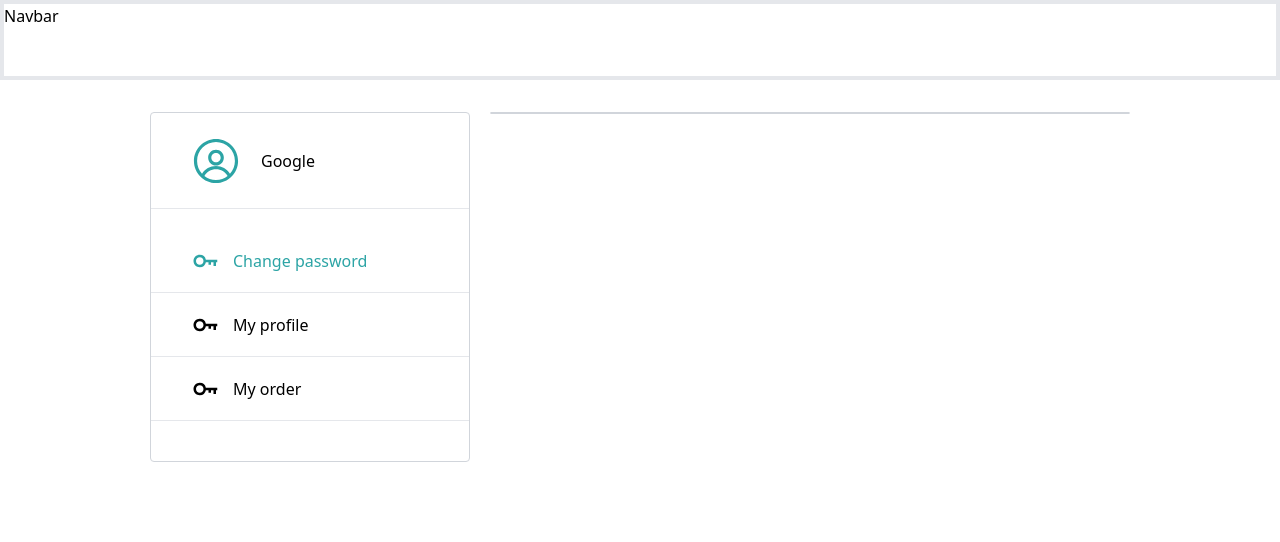
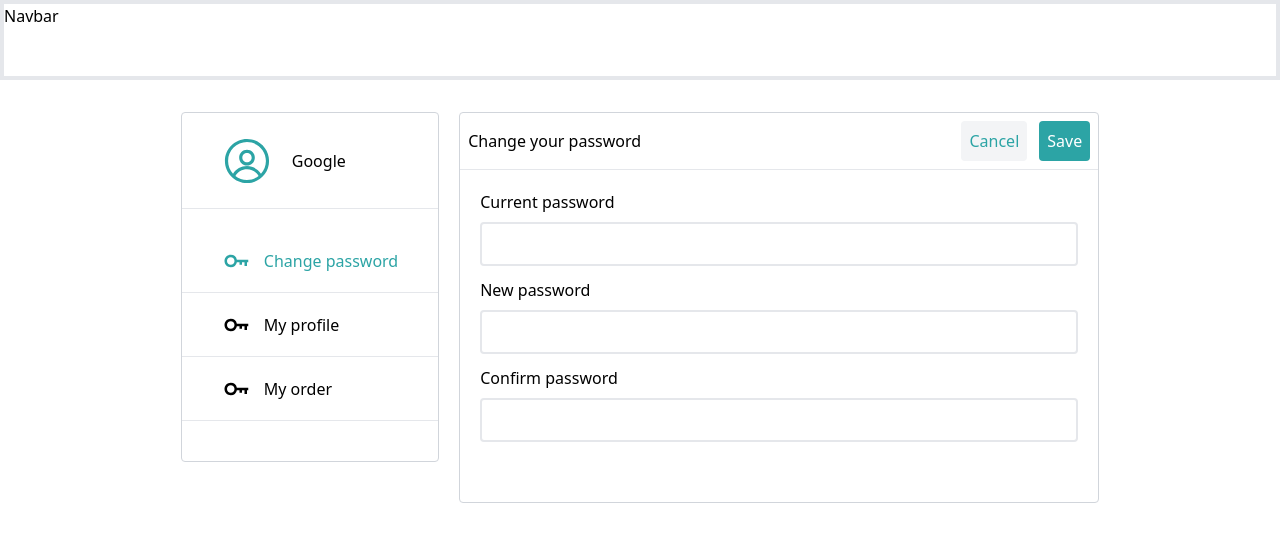
Before and after one commit to purwadhikafullstack/JCWD010803, a React (Create React App) app in the folder projects/client/: page /profile-setting in a window 1280 px wide. Shown: the top 542 px of the page. Built offline with nearby package versions, Linux system fonts and the light colour scheme.

Commit message:
fix: fix bug

```diff
--- a/projects/client/src/App.js
+++ b/projects/client/src/App.js
@@ -25,7 +25,7 @@ function App() {
         auth.onAuthStateChanged(user => {
           const userData = {
             uid: user.uid,
-            displayName: user.displayName,
+            userName: user.displayName,
             email: user.email
           };
           dispatch(setData(userData))
--- a/projects/client/src/components/user/form-change-password.jsx
+++ b/projects/client/src/components/profile-setting/form-change-password.jsx
@@ -57,7 +57,7 @@ export const FormChangePassword = () => {
                     }}
                 >
                     <Form>
-                        <div className="flex w-full border-b p-5 justify-between">
+                        <div className="flex w-full border-b p-2 justify-between">
                             <div className="my-auto">Change your password</div>
 
                             <div className="flex gap-3">
--- /dev/null
+++ b/projects/client/src/components/profile-setting/profile-setting-select-bottom.jsx
@@ -0,0 +1,11 @@
+export const ProfileSettingSelectBottom = () => {
+    return (
+        <div className="w-full">
+            <div className="flex justify-between w-full bg-bgPrimary p-5">
+                <div>Change password</div>
+                <div>Detail Profile</div>
+                <div>History order</div>
+            </div>
+        </div>
+    )
+}
--- /dev/null
+++ b/projects/client/src/components/profile-setting/profile-setting-select.jsx
@@ -0,0 +1,91 @@
+import { useSelector } from "react-redux";
+import { RxAvatar } from "react-icons/rx";
+import { BiKey } from "react-icons/bi";
+import { useState } from "react";
+
+export const ProfileSettingSelect = ({choose}) => {
+    const [click, setClick] = useState("")
+    const dataFireBase = useSelector((state) => state.firebase.value)
+	const data = useSelector((state) => state.user.value)
+
+    const clickChangePassword = () => {
+		setClick("changePassword")
+        choose("changePassword")
+	}
+    return(
+        <div className=" w-full hidden sm:flex">
+					<div className=" border rounded border-gray-300 w-full h-fit pb-10">
+						<div className="w-full h-24 px-10 gap-5 border-b flex">
+							<div className="my-auto"> {data.profileImg || dataFireBase.profileImg  ? data.profileImg  || dataFireBase.imgUrl : <RxAvatar size={"50"} color="#2CA4A5" />} </div>
+							<div className="my-auto">
+								<div className="my-auto font-bold text-gray-700"> {data.userName? data.userName : dataFireBase.userName} </div>
+								<div className="my-auto font-thin"> {data.phoneNumber || dataFireBase.phoneNumber ? data.phoneNumber || dataFireBase.phoneNumber : "Google"} </div>
+							</div>
+						</div>
+
+						<div className=" pt-5">
+							<div className={`
+							flex
+							px-10
+							w-full
+							h-16
+							gap-3
+							${click === "changePassword" ? "bg-bgPrimary" : "null"}
+							${click === "changePassword" ? "text-white" : "text-bgPrimary"}
+							border-b
+							cursor-pointer
+							`}
+								onClick={clickChangePassword}
+							>
+								<div className={`
+								my-auto
+								${click === "changePassword" ? "animate-spin" : "null"}
+								`}
+								>
+									<BiKey size={"30"} />
+								</div>
+								<div className="my-auto">Change password</div>
+							</div>
+
+							<div className={`
+							flex
+							px-10
+							w-full
+							h-16
+							gap-3
+							border-b
+							cursor-pointer
+							`}
+							>
+								<div className={`
+								my-auto
+								`}
+								>
+									<BiKey size={"30"} />
+								</div>
+								<div className="my-auto">My profile</div>
+							</div>
+							<div className={`
+							flex
+							px-10
+							w-full
+							h-16
+							gap-3
+							border-b
+							cursor-pointer
+							`}
+								onClick={clickChangePassword}
+							>
+								<div className={`
+								my-auto
+								`}
+								>
+									<BiKey size={"30"} />
+								</div>
+								<div className="my-auto">My order</div>
+							</div>
+						</div>
+					</div>
+				</div>
+    )
+}
--- a/projects/client/src/components/user/form-login-user.jsx
+++ b/projects/client/src/components/user/form-login-user.jsx
@@ -5,12 +5,14 @@ import { useState } from 'react';
 import { ErrorMessage, Field, Form, Formik } from 'formik';
 import { useDispatch, useSelector } from 'react-redux';
 import { setValue } from '../../redux/user-slice';
+import { useNavigate } from 'react-router-dom';
 
 export default function FormLoginUser() {
   const dispatch = useDispatch();
   const [selectLogin, setSelectLogin] = useState('email');
   const [show, setShow] = useState(false)
   const data = useSelector((state) => state.user.value)
+  const navigate = useNavigate()
 
   const validationSchema = Yup.object().shape({
     data: Yup.string().required(' Your account is required '),
@@ -35,9 +37,9 @@ export default function FormLoginUser() {
         timer: 1500,
         showConfirmButton: false,
       });
-      // setTimeout(() => {
-      //   // navigate('/')
-      // }, 2000)
+      setTimeout(() => {
+        navigate('/')
+      }, 2000)
     } catch (error) {
       swal.fire({
         icon: 'warning',
--- a/projects/client/src/components/user/login-firebase.jsx
+++ b/projects/client/src/components/user/login-firebase.jsx
@@ -8,14 +8,14 @@ import { FcGoogle } from "react-icons/fc";
 
 export const FireBaseLogin = () => {
     const dispatch = useDispatch()
-    // const navigate = useNavigate()
+    const navigate = useNavigate()
 
     const onButtonClick = async () => {
         try {
 
             const auth = await googleAuth()
             const data = {
-                displayName: auth.user.displayName,
+                userName: auth.user.displayName,
                 email: auth.user.email
             };
             const token = auth.user.accessToken
@@ -25,9 +25,12 @@ export const FireBaseLogin = () => {
                 icon: 'success',
                 title: 'Login Success',
                 text: 'Welcome!',
-                timer: 2500,
+                timer: 1500,
                 showConfirmButton: false,
             });
+            setTimeout(() => {
+                navigate('/')
+            },2000)
         } catch (error) {
             swal.fire({
                 icon: 'warning',
--- a/projects/client/src/views/auth/profile-setting.jsx
+++ b/projects/client/src/views/auth/profile-setting.jsx
@@ -2,99 +2,31 @@ import { useSelector } from "react-redux";
 import { useState } from "react";
 import { RxAvatar } from "react-icons/rx";
 import { BiKey } from "react-icons/bi";
-import { FormChangePassword } from "../../components/user/form-change-password";
+import { FormChangePassword } from "../../components/profile-setting/form-change-password";
+import { ProfileSettingSelect } from "../../components/profile-setting/profile-setting-select";
+import { ProfileSettingSelectBottom } from "../../components/profile-setting/profile-setting-select-bottom";
 
 export const ProfileSetting = () => {
-	const data = useSelector((state) => state.firebase.value)
-	const [click, setClick] = useState("")
+	const [click, setClick] = useState("changePassword")
 
-	const clickChangePassword = () => {
-		setClick("changePassword")
+	const handleClick = (value) => {
+		setClick(value)
 	}
 
 	return (
 		<div>
 			<div className=" h-20 w-full fixed border-4">Navbar</div>
-			{/* profile setting */}
-			<div className="flex w-full h-screen pt-28 pb-10 gap-5 justify-center">
-				<div className=" w-1/4  flex">
-					<div className=" border rounded border-gray-300 w-full h-fit pb-10">
-						<div className="w-full h-24 px-10 gap-5 border-b flex">
-							<div className="my-auto"> {data.imgUrl ? data.imgUrl : <RxAvatar size={"50"} color="#2CA4A5" />} </div>
-							<div className="my-auto">
-								<div className="my-auto font-bold text-gray-600"> {data.displayName} </div>
-								<div className="my-auto font-thin"> {data.phoneNumber ? data.phoneNumber : "Google"} </div>
-							</div>
-						</div>
-
-						<div className=" pt-5">
-							<div className={`
-							flex
-							px-10
-							w-full
-							h-16
-							gap-3
-							${click === "changePassword" ? "bg-bgPrimary" : "null"}
-							${click === "changePassword" ? "text-white" : "text-bgPrimary"}
-							border-b
-							cursor-pointer
-							`}
-								onClick={clickChangePassword}
-							>
-								<div className={`
-								my-auto
-								${click === "changePassword" ? "animate-spin" : "null"}
-								`}
-								>
-									<BiKey size={"30"} />
-								</div>
-								<div className="my-auto">Change password</div>
-							</div>
-
-							<div className={`
-							flex
-							px-10
-							w-full
-							h-16
-							gap-3
-							border-b
-							cursor-pointer
-							`}
-							>
-								<div className={`
-								my-auto
-								`}
-								>
-									<BiKey size={"30"} />
-								</div>
-								<div className="my-auto">My profile</div>
-							</div>
-							<div className={`
-							flex
-							px-10
-							w-full
-							h-16
-							gap-3
-							border-b
-							cursor-pointer
-							`}
-								onClick={clickChangePassword}
-							>
-								<div className={`
-								my-auto
-								`}
-								>
-									<BiKey size={"30"} />
-								</div>
-								<div className="my-auto">My order</div>
-							</div>
-						</div>
+			<div className="block sm:flex sm:px-0 w-full h-screen pt-28 sm:pb-10 gap-5 justify-center">
+				<div>
+					<ProfileSettingSelect choose={handleClick} />
+				</div>
+				<div className=" w-full sm:w-1/2 h-fit rounded border-gray-300 border flex ">
+					{click === "changePassword" ? (<FormChangePassword />) : (null)}
+				</div>
+				<div className="w-full mt-5 bg-red-200 items-end flex sm:hidden ">
+					<div className="w-full">
+						<ProfileSettingSelectBottom />
 					</div>
-				</div>
-
-				<div className="w-1/2 h-fit rounded border-gray-300 border flex ">
-					{click === "changePassword" ? (<FormChangePassword />) : (null)}
-
 				</div>
 			</div>
 		</div>
```
